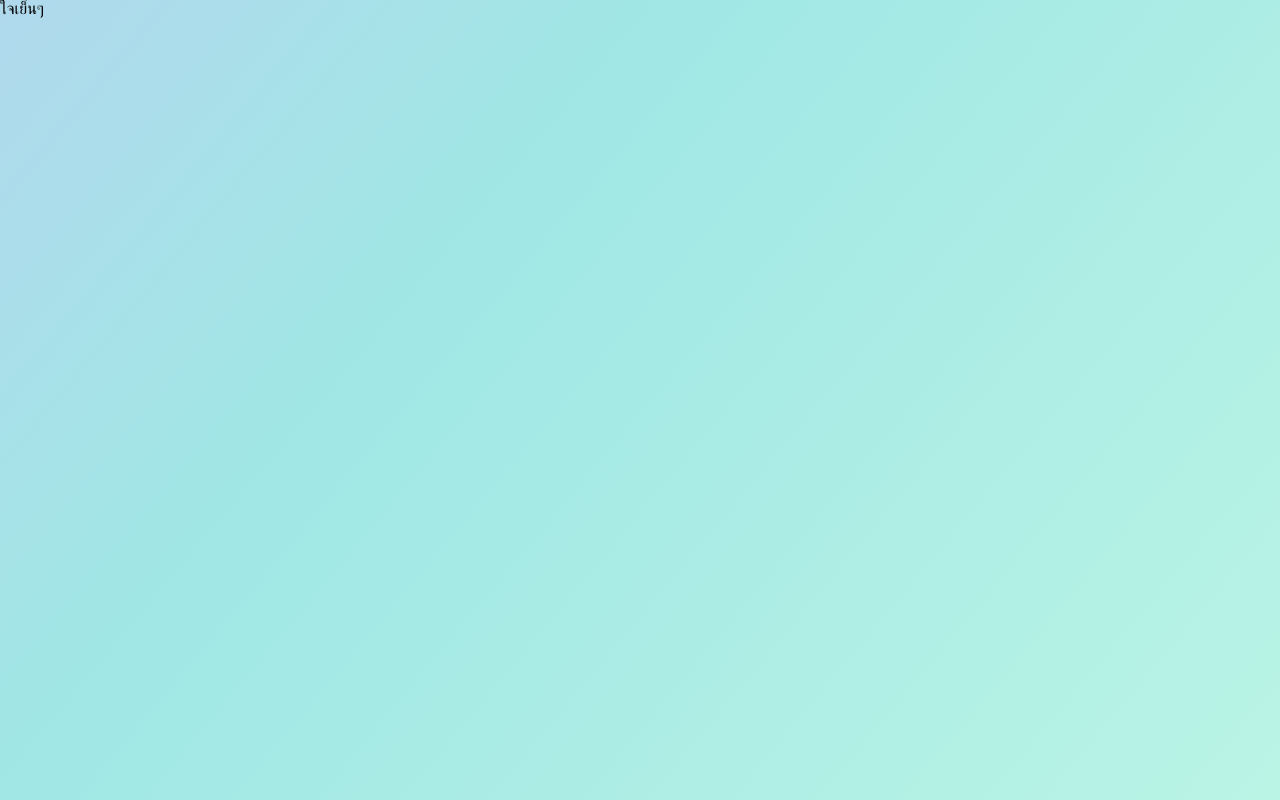
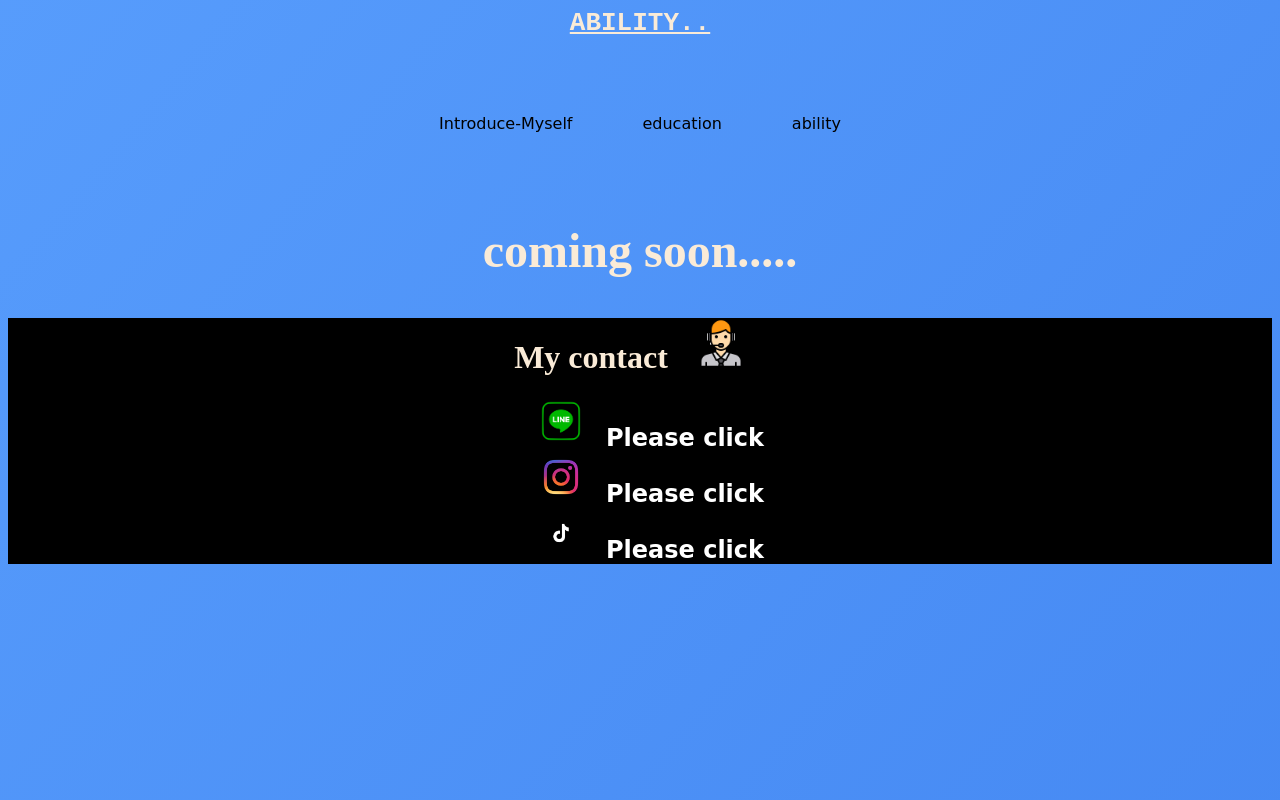
Before and after one commit to pakornfolk/Introduce, a plain HTML site: page ability.html in a window 1280 px wide. Drawn offline with Linux system fonts and the light colour scheme.

Commit message:
Update ability.html

```diff
--- a/ability.html
+++ b/ability.html
@@ -1,9 +1,33 @@
 <!DOCTYPE html>
 <html lang="en">
 <head>
-    <link rel="stylesheet" href = "C.css"/>
+    <link rel="stylesheet" href = "a.css"/>
     <title>ability</title>
 </head>
 <body>
-    ใจเย็นๆ
+    <header>Ability..</header>
+    <nav>
+            <ul>
+                <li><a href = 'index.html'>Introduce-Myself</a></li>
+                <li><a href = 'education.html'>education</a></li>
+                <li><a href = 'ability.html'>ability</a></li>
+            </ul>
+    </nav>
+    <section>
+    <h1>coming soon.....</h1>
+    </section>
+    <footer>
+        <section class ="Contact">My contact <img src = "call-center.png"></section>
+
+        <div class="one">
+            <a href="https://line.me/ti/p/FHUSEzSGyT"><img src = line.png >Please click</a>
+        </div>
+        <div class="two">
+            <a href="https://www.instagram.com/10_.pakxrnvm?igsh=cXc2cmxvYnc3MW1w&utm_source=qr"><img src = ig.png >Please click</a>
+        </div>
+        <div class="three">
+            <a href="https://www.tiktok.com/@pakornn_fk?_t=ZS-8zQIGi7TPJ2&_r=1"><img src = tiktok.png alt = "Tiktok">Please click</a>
+        </div>
+    </footer>
+
 </body>
```
